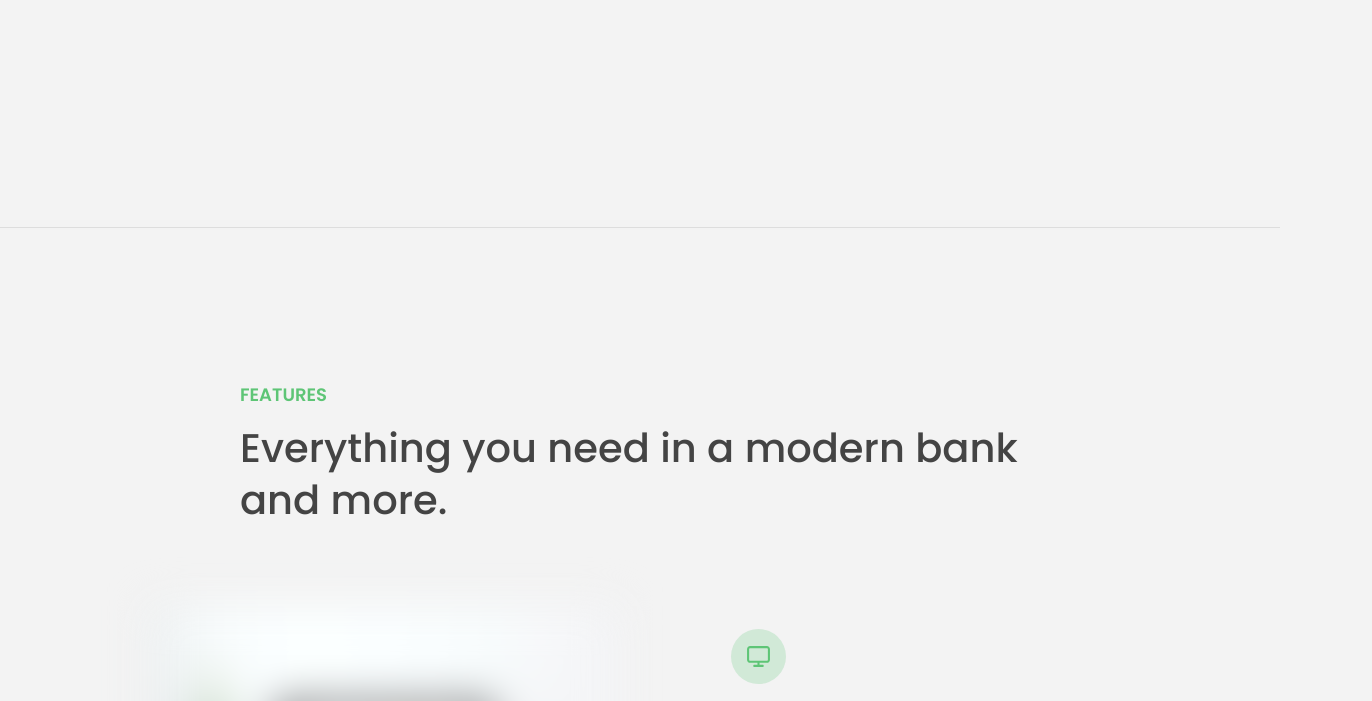
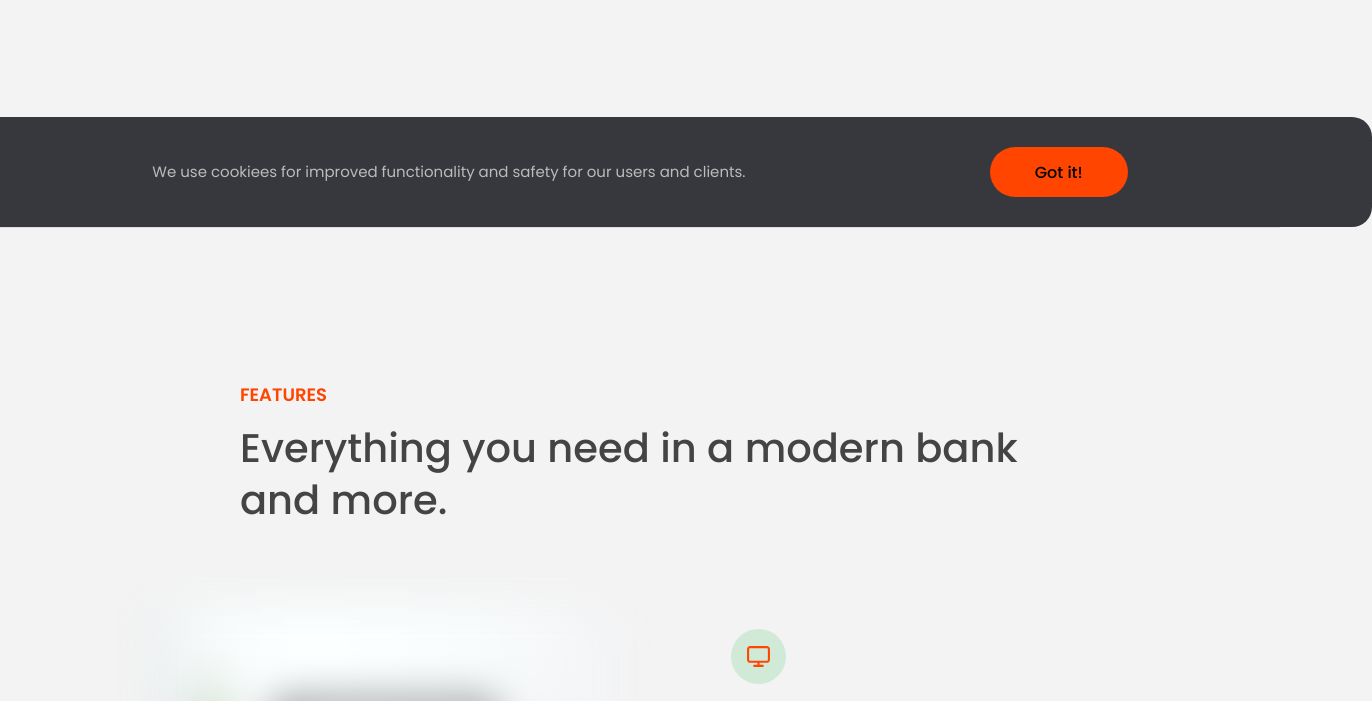
Before and after one commit to harunjonuzi/Web-Bankist, a website: page index.html in a window 1280 px wide. Shown: the part 573-1274 px from the top of the page, 1372 px wide, since content can reach past the window. Drawn offline with Linux system fonts and the light colour scheme.

Commit message:
feat: added more examples for DOM

```diff
--- a/index.html
+++ b/index.html
@@ -23,6 +23,7 @@
           alt="Bankist logo"
           class="nav__logo"
           id="logo"
+          designer="Harun"
         />
         <ul class="nav__links">
           <li class="nav__item">
@@ -41,6 +42,7 @@
           </li>
         </ul>
       </nav>
+
       <!-- Navigation End -->
 
       <div class="header__title">
--- a/main.js
+++ b/main.js
@@ -37,12 +37,66 @@ document.addEventListener("keydown", function (e) {
 //////////////////
 /// PlayGround ///
 //////////////////
+
+// ! Selecting elements
 console.log(document.documentElement);
 console.log(document.head);
 console.log(document.body);
+const header = document.querySelector(".header");
 
-const allSections = document.getElementById("section--2");
-console.log(allSections);
+// Example 1.0
+const allSections = document.querySelectorAll(".section");
+console.log(allSections); // Nodelist
 
+// Example 2.0
+document.getElementById("section--1");
 const allButtons = document.getElementsByTagName("button");
-console.log(allButtons);
+console.log(allButtons); // HTML Collection
+
+// ! Creating and inserting elements
+const message = document.createElement("div");
+message.classList.add("cookie-message");
+// message.textContent = "We use cookiees!";
+message.innerHTML =
+  'We use cookiees for improved functionality and safety for our users and clients. <button class="btn btn--close-cookie">Got it!</button>';
+
+// header.prepend(message);
+header.append(message);
+// header.append(message.cloneNode(true));
+
+// header.before(message);
+// header.after(message);
+
+// ! Delete elements
+document
+  .querySelector(".btn--close-cookie")
+  .addEventListener("click", function () {
+    message.remove();
+  });
+
+// ! Styles
+message.style.backgroundColor = "#37383d";
+message.style.width = "120%";
+
+console.log(message.style.height); // Doesn't work because it is not inline styles
+console.log(message.style.backgroundColor); // Worked because it's inline
+
+console.log(getComputedStyle(message).color);
+console.log(getComputedStyle(message).height);
+
+message.style.height =
+  Number.parseFloat(getComputedStyle(message).height, 10) + 30 + "px";
+
+document.documentElement.style.setProperty("--color-primary", "orangered");
+
+// ! Attributes
+const logo = document.querySelector(".nav__logo");
+console.log(logo.alt);
+console.log(logo.src);
+console.log(logo.className);
+
+logo.alt = "Beautiful minimalist logo";
+
+// Non-standart
+console.log(logo.designer);
+console.log(logo.getAttribute("designer"));
--- a/style.css
+++ b/style.css
@@ -665,8 +665,10 @@ h4 {
   align-items: center;
   justify-content: space-evenly;
   width: 100%;
+  height: 8rem;
   background-color: white;
   color: #bbb;
   font-size: 1.5rem;
   font-weight: 400;
+  border-radius: 2rem;
 }
```
